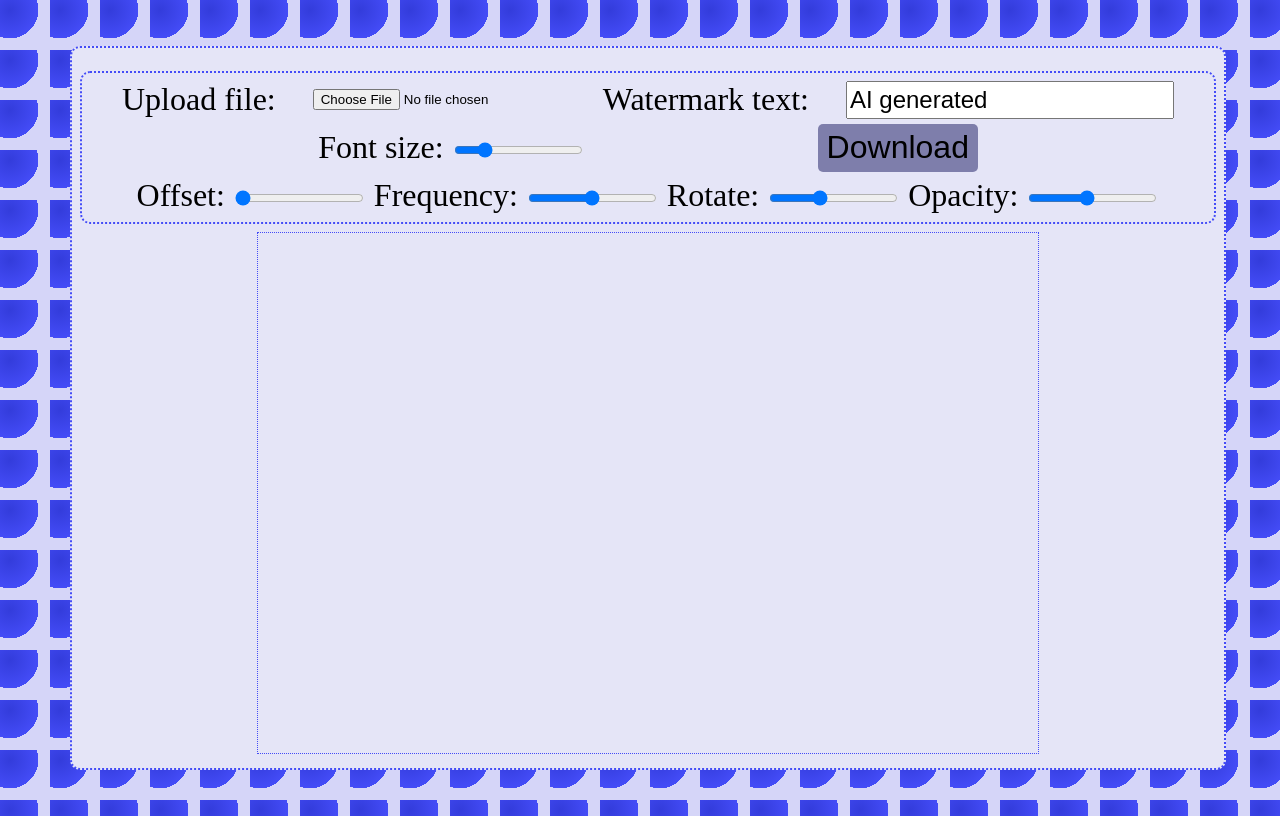
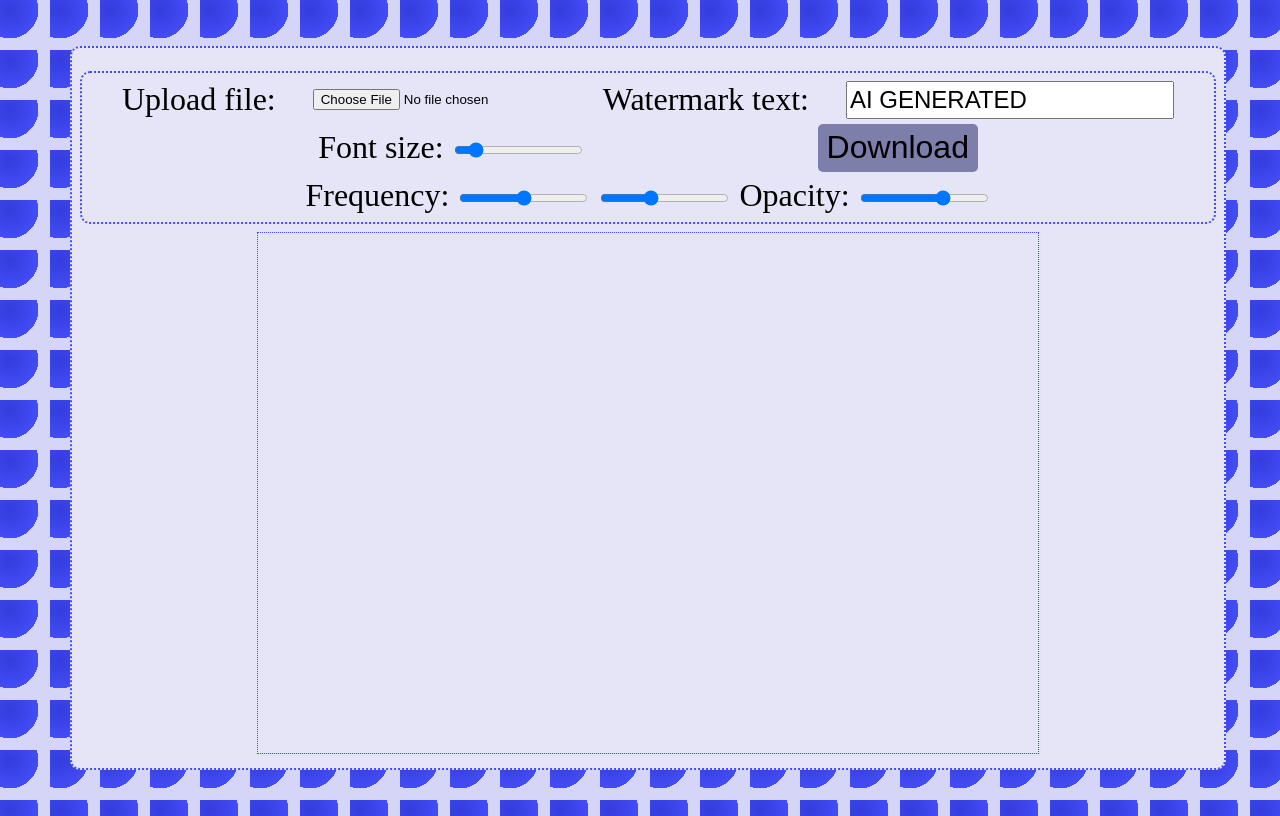
Before and after one commit to ezaborszky/Watermark-Creator, a plain HTML site: page index.html in a window 1280 px wide. Drawn offline with Linux system fonts and the light colour scheme.

Commit message:
Update index.html

```diff
--- a/index.html
+++ b/index.html
@@ -16,22 +16,22 @@
                 <label for="picture">Upload file:</label>
                 <input type="file" name="picture" id="picture">
                 <label for="text">Watermark text:</label>
-                <input value="AI generated" type="text" name="text" id="text">
+                <input value="AI GENERATED" type="text" name="text" id="text">
                 <div class="slidecontainer">
                 <label for="font-size-input">Font size:</label>
-                <input type="range" min="8" max="160" value="40" class="slider" id="font-size">
+                <input type="range" min="8" max="160" value="28" class="slider" id="font-size">
             </div>
 
                 <button id="download-button">Download</button>
                 <div class="slidecontainer">
-                    <label for="myRange">Offset:</label>
-                    <input type="range" min="1" max="100" value="0" class="slider" id="myRange">
+                    <!--<label for="myRange">Offset:</label>
+                    <input type="range" min="1" max="100" value="0" class="slider" id="myRange">-->
                     <label for="myRange2">Frequency:</label>
                     <input type="range" min="1" max="5" value="3" class="slider" id="myRange2">
-                    <label for="myRange2">Rotate:</label>
+                    <!--<label for="myRange2">Rotate:</label>-->
                     <input type="range" min="-180" max="180" value="-45" class="slider" id="rotate">
                     <label for="myRange2">Opacity:</label>
-                    <input type="range" min="1" max="10" value="5" class="slider" id="opacity">
+                    <input type="range" min="1" max="10" value="7" class="slider" id="opacity">
                   </div>
 
             </div>
```
